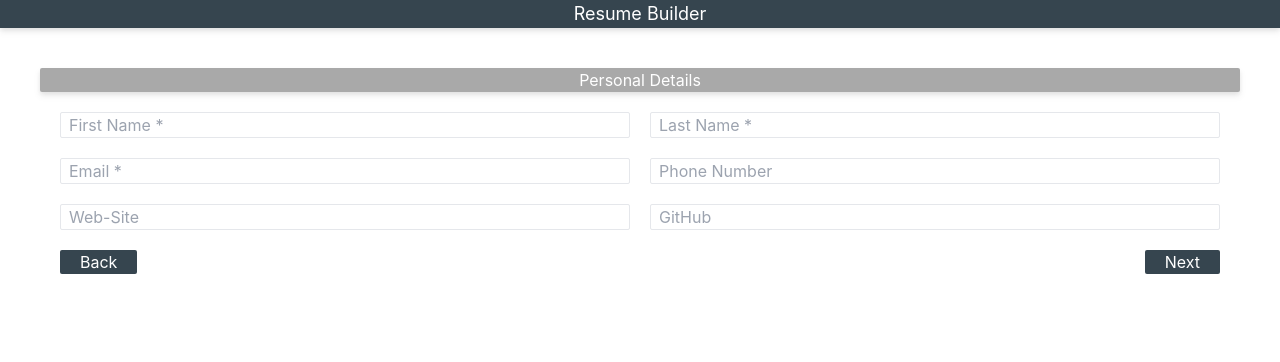
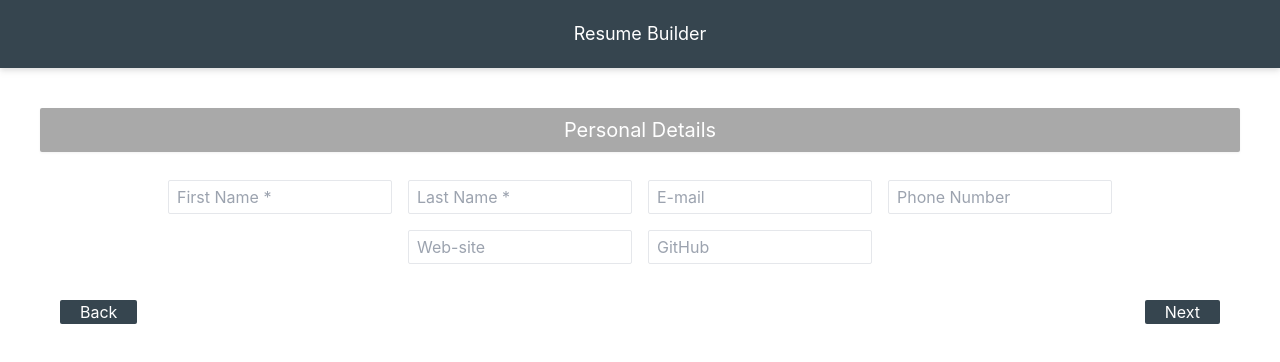
Before and after one commit to ash4chilled/resume-builder, a React (Create React App) app: page / in a window 1280 px wide. Shown: the top 362 px of the page. Built offline with nearby package versions, Linux system fonts and the light colour scheme.

Commit message:
personalContext

```diff
--- a/package.json
+++ b/package.json
@@ -3,11 +3,16 @@
   "version": "0.1.0",
   "private": true,
   "dependencies": {
+    "@emotion/react": "^11.10.5",
+    "@emotion/styled": "^11.10.5",
+    "@mui/material": "^5.10.12",
     "@testing-library/jest-dom": "^5.16.5",
     "@testing-library/react": "^13.4.0",
     "@testing-library/user-event": "^13.5.0",
     "react": "^18.2.0",
     "react-dom": "^18.2.0",
+    "react-icons": "^4.6.0",
+    "react-router-dom": "^6.4.3",
     "react-scripts": "5.0.1",
     "web-vitals": "^2.1.4"
   },
--- a/src/App.js
+++ b/src/App.js
@@ -1,4 +1,4 @@
-import logo from './logo.svg';
+
 import './App.css';
 import { Home } from './screens/Home';
 
--- /dev/null
+++ b/src/components/EducationBox.js
@@ -0,0 +1,38 @@
+import React, {useState} from  'react'
+
+import { InputBox } from './InputBox'
+
+export const EducationBox = ({addEducation, saveToAcademics}) =>{
+
+    const [saved, setSaved] = useState(false)
+    const [bgSaveBtn, setBgSaveBtn] = useState('charcoal')
+
+    return(
+    <div className='border-b-2 pb-2'>
+        <div className='my-2 flex flex-col justify-center items-center'>
+            <InputBox
+            placeHolder='School'
+            boxWidth = 'w-9/12'
+            setString={addEducation} />
+            <InputBox placeHolder='Program' boxWidth = 'w-9/12' setString={addEducation} />
+            <div className='flex flex-col w-9/12'>
+               <div className='flex items-center justify-between'>
+                    <label>From</label>
+                    <InputBox placeHolder = 'from' type = 'date' setString={addEducation}/>
+                </div>
+               <div className='flex items-center justify-between'>
+                    <label>To</label>
+                    <InputBox placeHolder= 'to' type = 'date' setString={addEducation}/>
+                </div>
+            </div>
+        </div>
+        <div className='flex justify-end'>
+            <button
+            className={`bg-${bgSaveBtn} text-white px-2 rounded-sm`}
+            onClick={saveToAcademics} >
+             save
+            </button>
+        </div>
+    </div>
+    )
+}
--- /dev/null
+++ b/src/components/InputBox.js
@@ -0,0 +1,37 @@
+import React, { useState} from 'react'
+
+export const InputBox = ({
+    placeHolder,
+    setString ,
+    type = 'text',
+    boxWidth = 'w-56',
+    textValue,
+}) => {
+
+    const [text, setText] = useState(textValue)
+
+    const handleChange = (e) => {
+        setText(e.target.value)
+        setString({
+            type : placeHolder,
+            value : e.target.value})
+
+    }
+
+
+
+
+
+    return(
+        <>
+        <input
+        className={`border rounded-sm px-2 py-1 m-2 ${boxWidth}`}
+        placeholder={placeHolder}
+        onChange = {handleChange}
+        value = {text}
+        type = {type} />
+
+        </>
+
+    )
+}
--- /dev/null
+++ b/src/context/Personal.js
@@ -0,0 +1,47 @@
+
+import React, { createContext, useState } from 'react'
+
+import {initialState} from '../util/states'
+
+const Context = createContext()
+
+const PersonalContextProvider = ({children}) => {
+
+    const [credentials, setCredentials] = useState(initialState)
+
+    const addToCredentials = (obj) => {
+        console.log("addToCredentials")
+        switch(obj.type){
+            case 'First Name *' :
+                setCredentials(prev=> ({...prev, fName : obj.value }))
+                return
+            case 'Last Name *' :
+                setCredentials(prev=> ({...prev, lName : obj.value }))
+                return
+            case 'E-mail' :
+                setCredentials(prev=> ({...prev, email : obj.value }))
+                return
+            case 'Phone Number' :
+                setCredentials(prev=> ({...prev, phone : obj.value }))
+                return
+            case 'web' :
+                setCredentials(prev=> ({...prev, web : obj.value }))
+                return
+            case 'GitHub' :
+                setCredentials(prev=> ({...prev, gitHub : obj.value }))
+                return
+            default :
+                setCredentials(prev=> prev)
+                return
+        }
+    }
+
+    return(
+        <Context.Provider value = {{
+            credentials,
+            addToCredentials
+        }} > {children} </Context.Provider>
+    )
+}
+
+export {PersonalContextProvider, Context as PersonalConsumer}
--- a/src/index.js
+++ b/src/index.js
@@ -2,13 +2,16 @@ import React from 'react';
 import ReactDOM from 'react-dom/client';
 import './index.css';
 import App from './App';
+import { BrowserRouter as Router } from 'react-router-dom';
 import reportWebVitals from './reportWebVitals';
 
 const root = ReactDOM.createRoot(document.getElementById('root'));
 root.render(
-  <React.StrictMode>
-    <App />
-  </React.StrictMode>
+
+    <Router>
+      <App />
+    </Router>
+
 );
 
 // If you want to start measuring performance in your app, pass a function
--- a/src/screens/Home.js
+++ b/src/screens/Home.js
@@ -1,45 +1,43 @@
-import React from 'react'
+import React , {useState} from 'react'
+
+import { PersonalDetail } from './details/PersonalDetail'
+import { Education } from './details/Education';
+import { PersonalContextProvider } from '../context/Personal';
+
 
 export const Home = () => {
+    const[idx, setIdx] = useState(0)
+
+    const elements = [
+        {
+            index : 0,
+            component : <PersonalDetail />,
+        },
+        {
+            index : 1,
+            component : <Education />,
+         }
+    ]
     return(
+        <PersonalContextProvider>
         <main className = "">
-            <div className='drop-shadow-md flex justify-center w-screen bg-charcoal text-white text-lg'>Resume Builder</div>
+            <div className='subpixel-antialiased py-5 text-2xl drop-shadow-md flex justify-center w-screen bg-charcoal text-white text-lg'>
+                Resume Builder
+            </div>
 
             <div className = "flex flex-col justify-center my-10 mx-10">
-                <div className='flex justify-center text-white drop-shadow-md rounded-sm bg-darkGray'>Personal Details</div>
+                {elements[idx].component}
 
-                <div className = "grid grid-cols-2 gap-5 py-5 px-5">
-                    <input
-                    className='border rounded-sm px-2'
-                    placeholder='First Name *' />
-
-                    <input
-                    className='border rounded-sm px-2'
-                    placeholder='Last Name *' />
-
-                    <input
-                    className='border rounded-sm px-2'
-                    placeholder='Email *' />
-
-                    <input
-                    className='border rounded-sm px-2'
-                    placeholder='Phone Number' />
-
-                    <input
-                    className='border rounded-sm px-2'
-                    placeholder='Web-Site' />
-
-                    <input
-                    className='border rounded-sm px-2'
-                    placeholder='GitHub' />
-                </div>
-
-                <div className="flex justify-between px-5">
-                    <button className="bg-charcoal rounded-sm text-white px-5"> Back</button>
-                    <button className="bg-charcoal rounded-sm text-white px-5" >Next</button>
+                <div className="flex justify-between px-5 py-2">
+                    <button
+                    className="bg-charcoal rounded-sm text-white px-5"
+                    onClick= {()=> setIdx(prev=> prev-1)}> Back</button>
+                    <button
+                    className="bg-charcoal rounded-sm text-white px-5"
+                    onClick={()=> setIdx(prev=> prev+ 1)} >Next</button>
                 </div>
             </div>
-
         </main>
+        </PersonalContextProvider>
     )
 }
--- /dev/null
+++ b/src/screens/details/Education.js
@@ -0,0 +1,83 @@
+import React , {useState, useEffect} from 'react'
+import {IoIosAddCircleOutline as AddButton} from 'react-icons/io'
+
+import { EducationBox  } from '../../components/EducationBox'
+
+
+export const Education = () =>{
+    const initialState = {
+        school : '',
+        program : '',
+        from : '',
+        to : ''
+    }
+    const [education, setEducation] = useState(initialState)
+    const [academics, setAcademics] = useState([])
+    const [educationBoxes, setEducationBoxes] = useState([])
+    const [addIcon, setAddIcon] = useState("white")
+
+    const addEducation =(obj)=>{
+        switch(obj.type){
+            case 'School' :
+                setEducation(prev=> ({...prev, school : obj.value}))
+                return
+            case 'Program' :
+                setEducation(prev=> ({...prev, program : obj.value}))
+                return
+            case 'from' :
+                setEducation(prev=> ({...prev, from : obj.value}))
+                return
+            case 'to' :
+                setEducation(prev=> ({...prev, to : obj.value}))
+                return
+            default :
+                setEducation(prev=> ({...prev}))
+                return
+        }
+    }
+
+    const saveToAcademics = () => {
+        setAcademics(prev=> [...prev, education])
+    }
+
+    const addEducationBox = () =>{
+        console.log("I m clicked")
+        const i = Math.floor(Math.random() * 1000)
+        setEducationBoxes(prev=>
+            [...prev, {
+                        index : i,
+                        box : <EducationBox
+                                addEducation={addEducation}
+                                saveToAcademics = {saveToAcademics} />
+                    }
+           ])
+    }
+
+    useEffect(()=>{
+        console.log("here in useeffect")
+        if(educationBoxes.length === 0){
+           addEducationBox()
+        }
+    },[])
+
+
+
+    return(
+    <div>
+        <div className='py-2 text-xl flex items-center text-white drop-shadow-sm rounded-sm bg-darkGray'>
+           <div className = "flex grow justify-end">Education</div>
+           <div className='flex grow justify-end pr-2'>
+                <AddButton
+                color ={addIcon}
+                className='text-4xl cursor-pointer'
+                onClick={addEducationBox}
+                onMouseOver = {()=> setAddIcon('#36454F') }
+                onMouseLeave = {()=> setAddIcon("white")} />
+
+           </div>
+        </div>
+
+         {educationBoxes.map(eduBox=> <div key = {eduBox.index}>{eduBox.box}</div>)}
+    </div>
+    )
+}
--- /dev/null
+++ b/src/screens/details/PersonalDetail.js
@@ -0,0 +1,78 @@
+import React , {useState, useContext, useEffect} from 'react'
+
+import { InputBox } from '../../components/InputBox'
+
+import { PersonalConsumer } from '../../context/Personal'
+
+const placeHolders = [
+    'First Name *',
+    'Last Name *',
+    'E-mail',
+    'Phone Number',
+    'Web-site',
+    'GitHub'
+]
+
+export const PersonalDetail = () =>{
+
+    const {credentials, addToCredentials} = useContext(PersonalConsumer)
+    const [displayInputBoxes, setDisplayInputBoxes] = useState()
+
+    const getCredentialValue = (str) => {
+        switch(str){
+            case 'First Name *' :
+                console.log(credentials.fName)
+                return credentials.fName
+            case 'Last Name *' :
+                return credentials.lName
+            case 'E-mail' :
+                return credentials.email
+
+            case 'Phone Number' :
+                return credentials.phone
+
+            case 'Web-site' :
+                return credentials.web
+
+            case 'GitHub' :
+                return credentials.gitHub
+
+            default :
+                return str
+        }
+    }
+
+    useEffect(()=>{
+        setDisplayInputBoxes(
+            inputBoxes().map(
+                element=> <div key = {element.key}>{element}</div>
+            )
+        )
+    },[])
+
+    const inputBoxes =()=> {
+        let arrayOfInputBoxes = []
+
+        for(let i = 0 ; i<placeHolders.length ; i++){
+            arrayOfInputBoxes = [...arrayOfInputBoxes,
+                <InputBox
+                key = {i}
+                placeHolder={placeHolders[i]}
+                setString = {addToCredentials}
+                textValue = {()=> getCredentialValue(placeHolders[i])} />
+            ]
+        }
+        return arrayOfInputBoxes
+    }
+
+
+    return(
+    <>
+        <div className='py-2 text-xl flex justify-center text-white drop-shadow-sm rounded-sm bg-darkGray'>Personal Details</div>
+
+        <div className = "flex flex-wrap py-5 px-5 justify-center">
+            {displayInputBoxes}
+        </div>
+
+    </>)
+}
--- /dev/null
+++ b/src/util/states.js
@@ -0,0 +1,9 @@
+
+ export const initialState = {
+    fName : '',
+    lName : '',
+    email : '',
+    phone : '',
+    web : '',
+    gitHub : ''
+}
```
Also changed, not shown: 1 other file (tests, documents, lock files or other folders).
